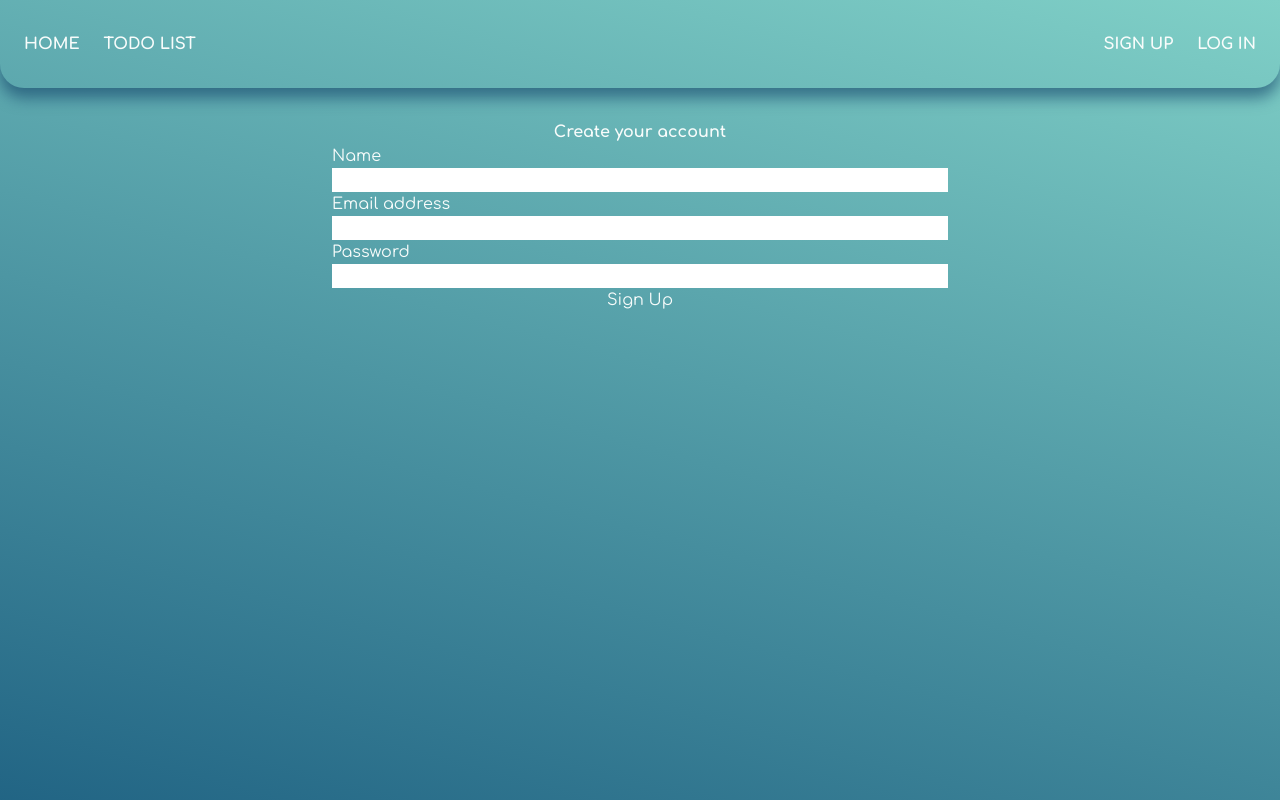
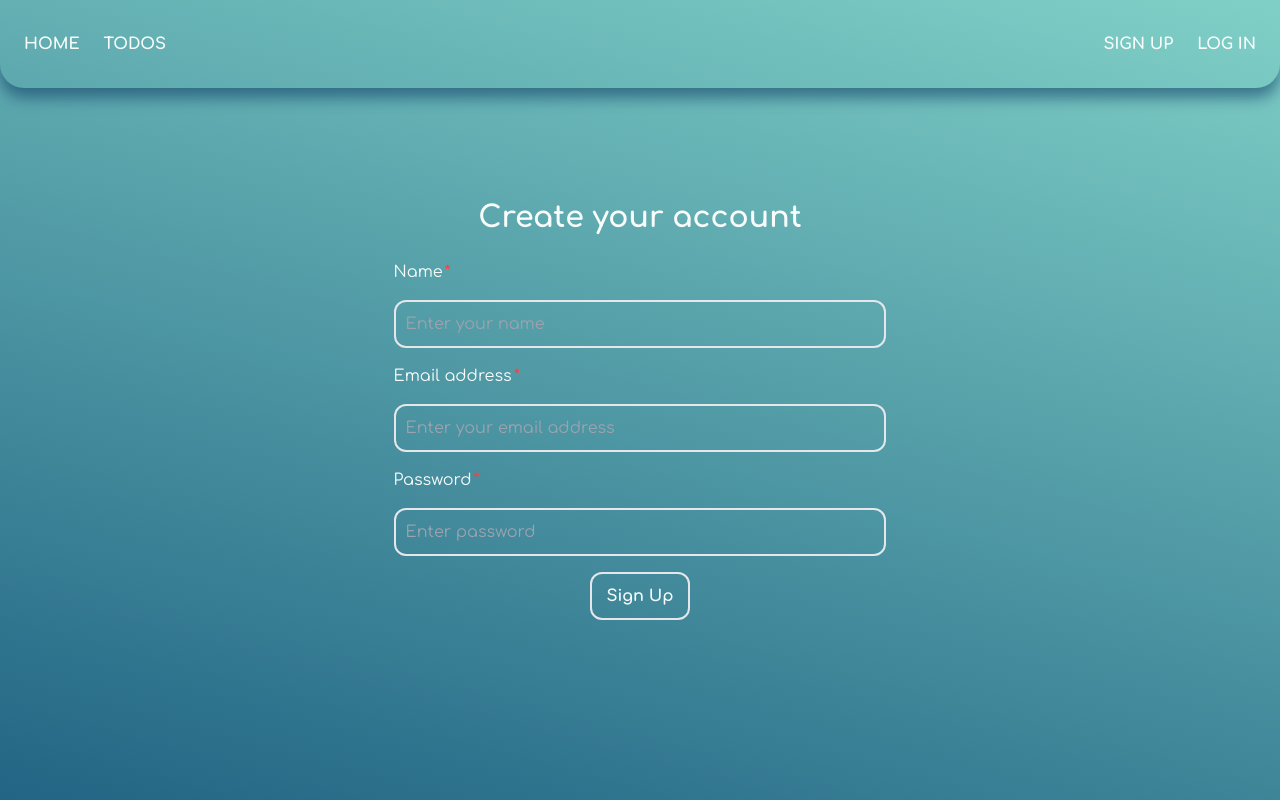
Before and after one commit to sandra-selezen/todoshka, a Next.js app: page /signup in a window 1280 px wide. Shown: the top 800 px of the page. Built offline with nearby package versions, Linux system fonts and the light colour scheme.

Commit message:
Adds style for auth forms

```diff
--- a/src/app/layout.tsx
+++ b/src/app/layout.tsx
@@ -1,9 +1,13 @@
 import { ReduxProvider } from '@/redux/provider'
 import type { Metadata } from 'next'
-import { Comfortaa } from 'next/font/google'
+import { Comfortaa, Pangolin } from 'next/font/google'
 import '../styles/globals.css'
 import { Footer, Navbar } from '@/components'
 
+const pangolin = Pangolin({
+  weight: '400',
+  subsets: ['latin'],
+})
 const comfortaa = Comfortaa({ subsets: ['latin'] })
 
 export const metadata: Metadata = {
--- a/src/app/signup/page.tsx
+++ b/src/app/signup/page.tsx
@@ -4,8 +4,8 @@ import styles from '@/styles'
 
 const SignupPage = () => {
   return (
-    <div className={`${styles.formContainer}`}>
-      <h1 className={`${styles.pageTitle}`}>Create your account</h1>
+    <div className='flex flex-col py-20 items-center'>
+      <h1 className='mb-6 font-bold text-3xl'>Create your account</h1>
       <SignUpForm />
     </div>
   )
--- a/src/components/LoginForm.tsx
+++ b/src/components/LoginForm.tsx
@@ -22,12 +22,12 @@ const LoginForm = () => {
         }, 1000);
       }}
     >
-      <Form className='flex flex-col w-6/12'>
-        <label htmlFor='email'>Email address</label>
-        <Field id='email' name='email' type='email' />
-        <label htmlFor='password'>Password</label>
-        <Field id='password' name='password' type='password' />
-        <button type='submit'>Log In</button>
+      <Form className='flex flex-col w-2/5 gap-4'>
+        <label htmlFor='email' className='after:content-["*"] after:ml-0.5 after:text-red-500'>Email address</label>
+        <Field id='email' name='email' type='email' placeholder='Enter your name' className='bg-inherit border-2 rounded-xl p-2.5 outline-transparent' />
+        <label htmlFor='password' className='after:content-["*"] after:ml-0.5 after:text-red-500'>Password</label>
+        <Field id='password' name='password' type='password' placeholder='Enter password' className='bg-inherit border-2 rounded-xl p-2.5 outline-transparent' />
+        <button type='submit' className='font-bold border-2 rounded-xl py-2.5 px-3.5 mx-auto hover:bg-[rgba(248,252,251,0.3)]'>Log In</button>
       </Form>
     </Formik>
   )
--- a/src/components/Navbar.tsx
+++ b/src/components/Navbar.tsx
@@ -1,3 +1,4 @@
+import { authLinks, navLinks } from '@/constants'
 import Link from 'next/link'
 import React from 'react'
 
@@ -5,13 +6,19 @@ const Navbar = () => {
   return (
     <div className='shadow-[0px_10px_15px_rgba(17,63,103,0.6)] rounded-b-3xl'>
       <nav className='mx-auto px-6 py-8 sm:container md:container lg:container flex flex-row justify-between items-center font-bold uppercase'>
-        <ul className='flex items-center gap-6 flex-row primary-white'>
-          <li><Link href='/'>Home</Link></li>
-          <li><Link href='/todos'>Todo List</Link></li>
+        <ul className='flex items-center gap-6 flex-row'>
+          {navLinks.map(navLink => (
+            <li key={navLink.id}>
+              <Link href={navLink.href}>{navLink.title}</Link>
+            </li>
+          ))}
         </ul>
         <ul className='flex items-center gap-6 flex-row'>
-          <li><Link href='/signup'>Sign Up</Link></li>
-          <li><Link href='/login'>Log In</Link></li>
+          {authLinks.map(authLink => (
+            <li key={authLink.id}>
+              <Link href={authLink.href}>{authLink.title}</Link>
+            </li>
+          ))}
         </ul>
       </nav>
     </div>
--- a/src/components/SignUpForm.tsx
+++ b/src/components/SignUpForm.tsx
@@ -23,14 +23,14 @@ const SignUpForm = () => {
         }, 1000);
       }}
     >
-      <Form className='flex flex-col w-6/12'>
-        <label htmlFor='name'>Name</label>
-        <Field id='name' name='name' />
-        <label htmlFor='email'>Email address</label>
-        <Field id='email' name='email' type='email' />
-        <label htmlFor='password'>Password</label>
-        <Field id='password' name='password' type='password' />
-        <button type='submit'>Sign Up</button>
+      <Form className='flex flex-col w-2/5 gap-4'>
+        <label htmlFor='name' className='after:content-["*"] after:ml-0.5 after:text-red-500'>Name</label>
+        <Field id='name' name='name' placeholder='Enter your name' className='bg-inherit border-2 rounded-xl p-2.5 outline-transparent' />
+        <label htmlFor='email' className='after:content-["*"] after:ml-0.5 after:text-red-500'>Email address</label>
+        <Field id='email' name='email' type='email' placeholder='Enter your email address' className='bg-inherit border-2 rounded-xl p-2.5 outline-transparent' />
+        <label htmlFor='password' className='after:content-["*"] after:ml-0.5 after:text-red-500'>Password</label>
+        <Field id='password' name='password' type='password' placeholder='Enter password' className='bg-inherit border-2 rounded-xl p-2.5 outline-transparent' />
+        <button type='submit' className='font-bold border-2 rounded-xl py-2.5 px-3.5 mx-auto hover:bg-[rgba(248,252,251,0.3)]'>Sign Up</button>
       </Form>
     </Formik>
   )
--- /dev/null
+++ b/src/constants/index.ts
@@ -0,0 +1,27 @@
+export const navLinks = [
+  {
+    id: "home",
+    href: "/",
+    title: "Home",
+  },
+
+  {
+    id: "todos",
+    href: "/todos",
+    title: "Todos",
+  }
+];
+
+export const authLinks = [
+  {
+    id: "signup",
+    href: "/signup",
+    title: "Sign Up",
+  },
+
+  {
+    id: "login",
+    href: "/login",
+    title: "Log In",
+  }
+]
--- a/src/styles/globals.css
+++ b/src/styles/globals.css
@@ -1,6 +1,6 @@
-@tailwind base;
 @tailwind components;
 @tailwind utilities;
+@tailwind base;
 
 * {
   margin: 0;
```
